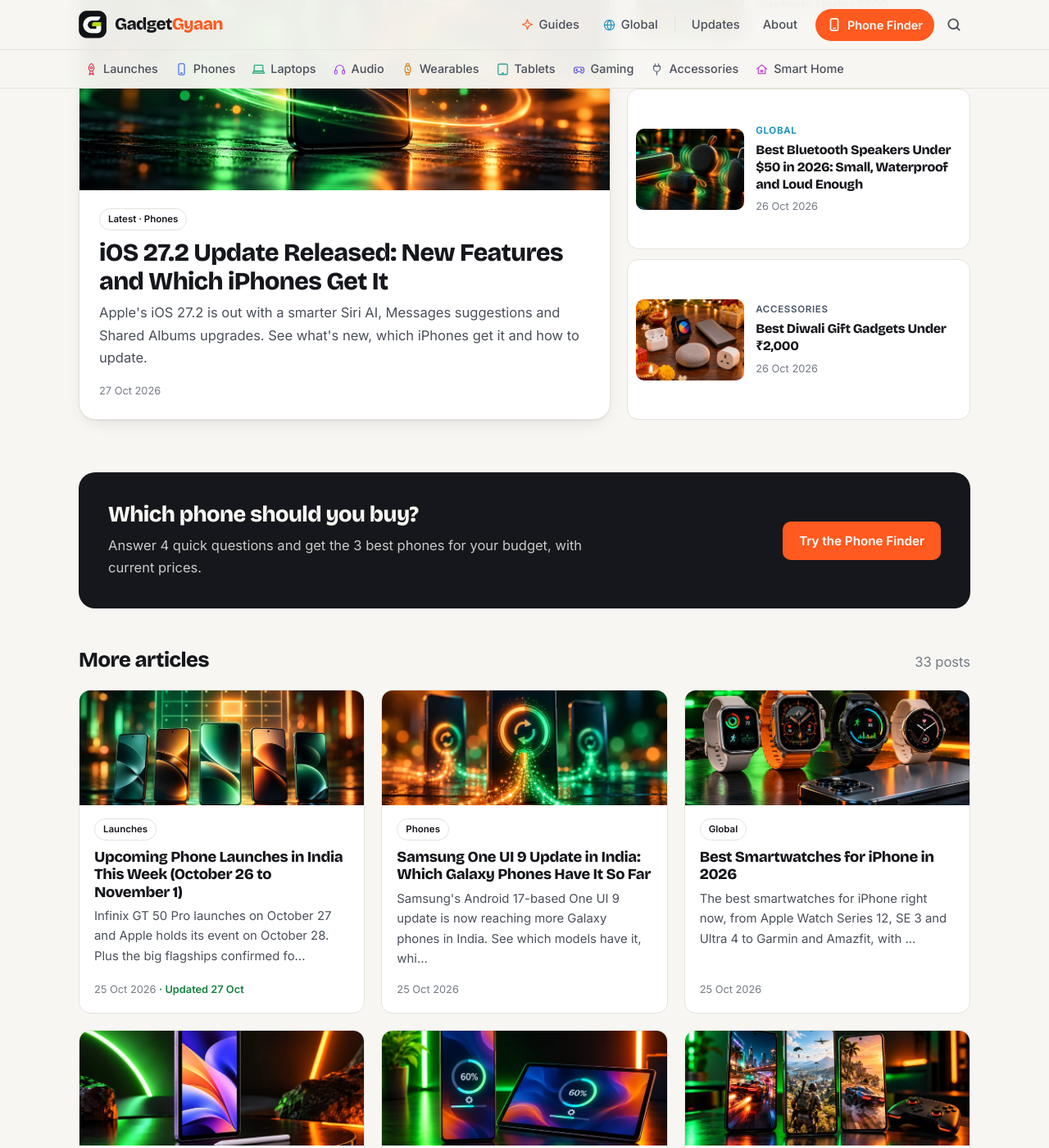
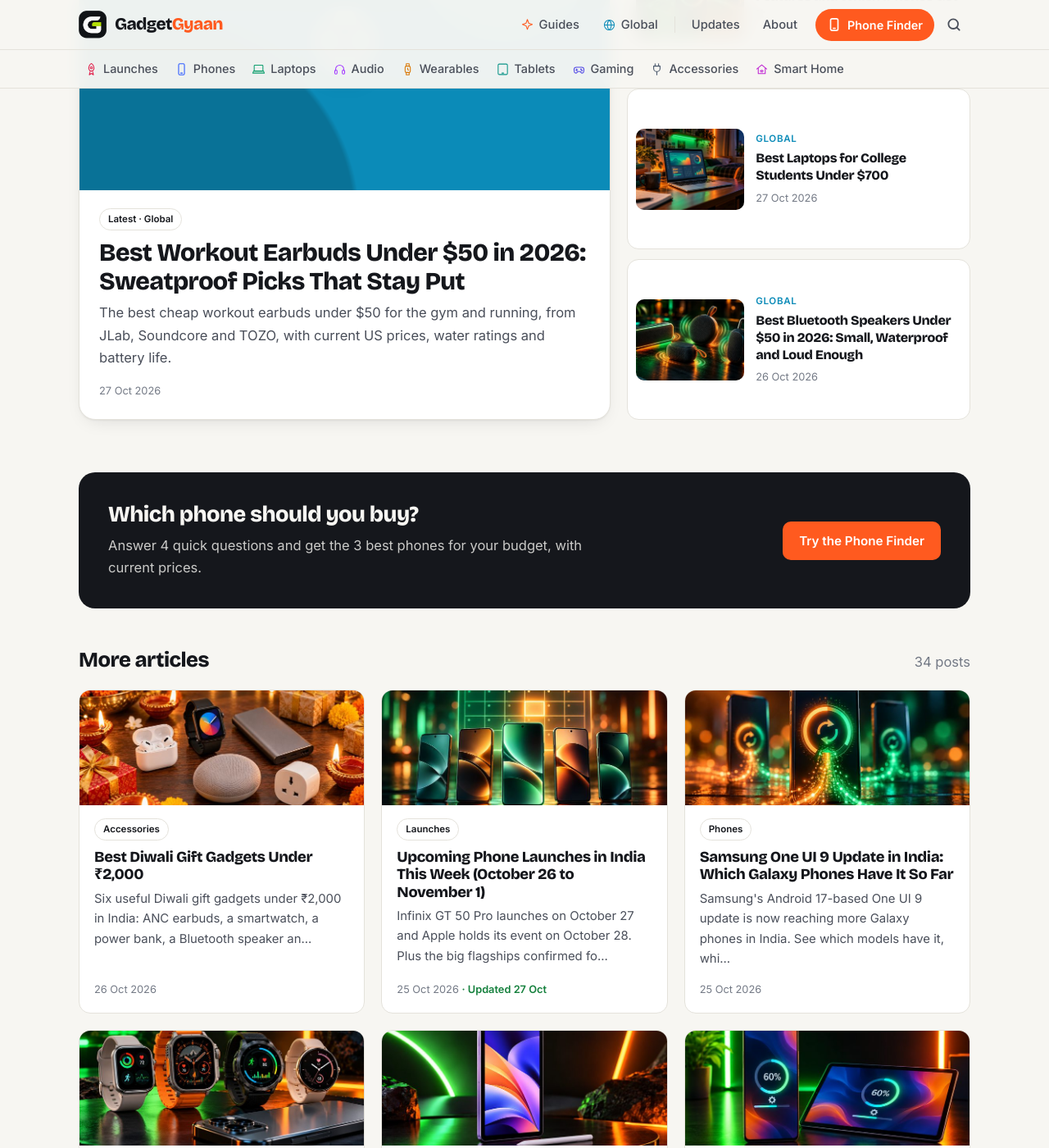
Before and after one commit to kiteksood167/kiteksood167.github.io, a Jekyll site: the page built from index.html, in a window 1280 px wide and 1400 px high, scrolled down 594 px. Shown: the whole window at 82% size. Built offline with Jekyll 4.4.1, drawn with Linux system fonts in a browser that asks for light colours; part of the change alters nothing that is shown; some of the changed text lies outside the part shown.

Commit message:
New Global post: Best Workout Earbuds Under $50 in 2026: Sweatproof Picks That Stay Put
Co-Authored-By: Claude <noreply@anthropic.com>

```diff
--- a/_posts/2026-10-26-best-bluetooth-speakers-under-50.md
+++ b/_posts/2026-10-26-best-bluetooth-speakers-under-50.md
@@ -93,7 +93,7 @@ What you get over the Go 4 is a built-in carabiner with a wider opening than the
 
 If you mostly listen indoors and want voice control, a mains-powered smart speaker like the Echo Dot can be a better fit for the money, but it isn't portable or waterproof.
 
-**Related reading:** [Best Noise Cancelling Headphones Under $100 in 2026](/best-noise-cancelling-headphones-under-100/) · [Best Smartwatches for iPhone in 2026](/best-smartwatches-for-iphone/)
+**Related reading:** [Best Noise Cancelling Headphones Under $100 in 2026](/best-noise-cancelling-headphones-under-100/) · [Best Smartwatches for iPhone in 2026](/best-smartwatches-for-iphone/) · [Best Workout Earbuds Under $50 in 2026: Sweatproof Picks That Stay Put](/best-workout-earbuds-under-50/)
 
 ## The bottom line
 
--- /dev/null
+++ b/_posts/2026-10-27-best-workout-earbuds-under-50.md
@@ -0,0 +1,89 @@
+---
+title: "Best Workout Earbuds Under $50 in 2026: Sweatproof Picks That Stay Put"
+seo_title: "Best Workout Earbuds Under $50 (2026)"
+description: "The best cheap workout earbuds under $50 for the gym and running, from JLab, Soundcore and TOZO, with current US prices, water ratings and battery life."
+date: 2026-10-27 18:52:00 +0530
+category: Global
+also_in: [Audio]
+tags: [workout earbuds, sports earbuds, budget earbuds, jlab go sport plus, soundcore p31i, soundcore p30i, tozo nc9, buying guide, usa, uk]
+affiliate: true
+---
+
+Workout earbuds have two jobs that regular earbuds often fail at: staying in your ears during burpees and sprints, and surviving a steady supply of sweat. You don't need $250 Powerbeats Pro 2 to get either one. Here are the best sweat-resistant earbuds you can buy for under $50 in October 2026, plus one step-up pair if you want ear hooks and serious waterproofing.
+
+<!--more-->
+
+## Quick picks
+
+| Earbuds | Price (Oct 2026) | Fit | Water rating | Battery (buds / with case) | ANC |
+|---|---|---|---|---|---|
+| JLab Go Sport+ | around $30 | Built-in ear hooks | IP55 | 9 hrs / 35 hrs | No |
+| Soundcore P31i | around $33 (list $59.99) | Standard in-ear | IP55 | 10 hrs / 50 hrs (ANC off) | Yes, adaptive |
+| TOZO NC9 | around $30–$40 | Standard in-ear | IPX8 | about 14 hrs / about 60 hrs (ANC off) | Yes |
+| Soundcore P30i | around $27 (list $49.99) | Standard in-ear | IP54 | 10 hrs / 45 hrs | Yes |
+| Soundcore Sport X20 (step up) | around $70 | Adjustable ear hooks | IP68 | 12 hrs (ANC off) / 28 hrs | Yes, adaptive |
+
+Battery figures are the brands' own ratings, and prices are what major US retailers listed in late October 2026. Budget earbuds go on sale often, so check the live price before you buy.
+
+## What actually matters in workout earbuds
+
+**Fit comes first.** If an earbud falls out mid-run, nothing else matters. Ear hooks that loop over the top of your ear are the most secure option for running, HIIT and jumping rope. Standard stem or bean-shaped earbuds can work fine for lifting and the treadmill, as long as you find the right tip size.
+
+**Water rating is the second thing to check.** The "IP" code tells you how well earbuds resist dust (first digit) and water (second digit). IP54 handles light sweat and splashes, IP55 adds protection against water jets, and IPX8 or IP68 means the buds are built to survive being submerged. An "X" just means the earbuds weren't rated for dust. For heavy sweaters, IP55 is a sensible minimum.
+
+**Noise cancelling is a bonus, not a must.** ANC helps block out loud gym music and treadmill hum, but if you run outdoors you'll want a transparency or awareness mode so you can hear traffic.
+
+## 1. JLab Go Sport+: the best pick for running
+
+The JLab Go Sport+ is the cheapest pair here that has proper ear hooks, and that's exactly why it's our top pick for runners. The hooks are built into the earbuds, so they sit over your ear instead of relying only on the silicone tip to hold them in place. JLab lists the price at around $30 on its own store, and Amazon has been in the same range.
+
+JLab rates the buds at 9 hours per charge and 35 hours in total with the case, with an IP55 rating for sweat and water. You get Bluetooth 5.3, a Be Aware mode that lets outside sound in, and JLab's EQ3 sound presets plus custom EQ in the JLab app. A 10-minute quick charge adds about an hour of playback, and the USB-C cable is built into the case, which is handy when you forget a cable in your gym bag.
+
+The trade-offs: there's no active noise cancelling, and the case is bulkier than a pocket-friendly AirPods-style case. Sound is tuned for energy rather than detail, which suits workouts fine.
+
+{% include buy.html name="JLab Go Sport+ True Wireless Earbuds" query="JLab Go Sport+ earbuds" store="us" note="Ear hooks, IP55, 35 hours total" %}
+
+## 2. Soundcore P31i: the best all-rounder
+
+If you want one pair for the gym, the commute and the office, the Soundcore P31i is the best value under $50 right now. Its list price is $59.99, but it has been selling for around $33 at Amazon in October 2026.
+
+Anker rates the P31i at IP55, the same as the JLab, so sweat isn't a worry. The big upgrade is adaptive noise cancelling, which Soundcore says reduces noise by up to 52 dB. Battery life is rated at 10 hours per charge with ANC off (8 hours with it on) and up to 50 hours with the case. It also supports connecting to two devices at once, uses Bluetooth 6.1, and a 10-minute charge gives about 3.5 hours of listening.
+
+There are no ear hooks or wings, so the fit depends on picking the right tip. That makes it a better match for lifting, cycling and gym machines than for sprint intervals.
+
+{% include buy.html name="Soundcore P31i Noise Cancelling Earbuds" query="Soundcore P31i earbuds" store="us" note="Adaptive ANC, IP55, often around $33" %}
+
+> **Tip:** Before you blame the earbuds for falling out, try every tip size in the box, and don't assume the medium tips that come fitted are right for you. A tip that seals well stays put better, sounds bassier and makes noise cancelling work properly. Many people need a different size in each ear.
+
+## 3. TOZO NC9: the most waterproof
+
+The TOZO NC9 stands out for one reason: an IPX8 rating, meaning it's designed to survive being submerged, not just sweated on. That makes it a safe choice if you work out in the rain or tend to rinse your gear. Keep in mind it has no dust rating, and IPX8 earbuds still aren't meant for swimming laps.
+
+You also get hybrid noise cancelling, six microphones for calls, app EQ and a case with a small display that shows how much charge is left. Reviewers report around 10 hours per charge with ANC on and about 14 hours with it off, and TOZO advertises up to about 60 hours in total with the case. Best Buy and TOZO's own store list it at $39.99, and it often drops closer to $30 on sale.
+
+The buds are a little chunky, so people with smaller ears should try them before committing to long runs.
+
+{% include buy.html name="TOZO NC9 Noise Cancelling Earbuds" query="TOZO NC9 earbuds" store="us" note="IPX8 waterproof, battery display on case" %}
+
+## 4. Soundcore P30i: the cheapest with noise cancelling
+
+If you mainly lift weights or use cardio machines and want to spend as little as possible, the Soundcore P30i is worth a look. It lists at $49.99 but has been selling for around $27 at Amazon this month.
+
+It has adaptive ANC (rated at up to 42 dB), 10 hours per charge and 45 hours with the case, multipoint pairing, and a case that doubles as a phone stand for watching videos on the bike. The catch is the IP54 rating, which is fine for normal sweat but a step below the others here. If you sweat heavily or train outdoors, spend the extra few dollars on the P31i.
+
+## Worth stretching for: Soundcore Sport X20
+
+The Soundcore Sport X20 costs more, at around $70 on Amazon in October 2026, but it's a true sports design. The ear hooks can be extended and rotated for a custom fit, it's rated IP68 against both dust and water, and it adds adaptive ANC. Battery is rated at 12 hours per charge with ANC off (7 hours with it on) and 28 hours with the case. If it drops close to $50 during holiday sales, it's an easy recommendation for serious runners.
+
+## Which should you buy?
+
+- **You run, jump or do HIIT:** JLab Go Sport+, or the Sport X20 if you can stretch your budget.
+- **You want one pair for everything:** Soundcore P31i.
+- **You sweat a lot or train in the rain:** TOZO NC9.
+- **You just need cheap gym buds:** Soundcore P30i.
+
+**Related reading:** [Best Noise Cancelling Headphones Under $100 in 2026](/best-noise-cancelling-headphones-under-100/) · [Best Bluetooth Speakers Under $50 in 2026: Small, Waterproof and Loud Enough](/best-bluetooth-speakers-under-50/)
+
+## The bottom line
+
+For most people who work out, the Soundcore P31i is the best mix of sweat resistance, noise cancelling and battery life for around $33. Runners should pick the JLab Go Sport+ for its ear hooks, and anyone who needs a fully waterproof pair should look at the TOZO NC9. Whatever you buy, spend five minutes trying the different tip sizes. It makes a bigger difference to how secure and good they feel than anything else.
```
